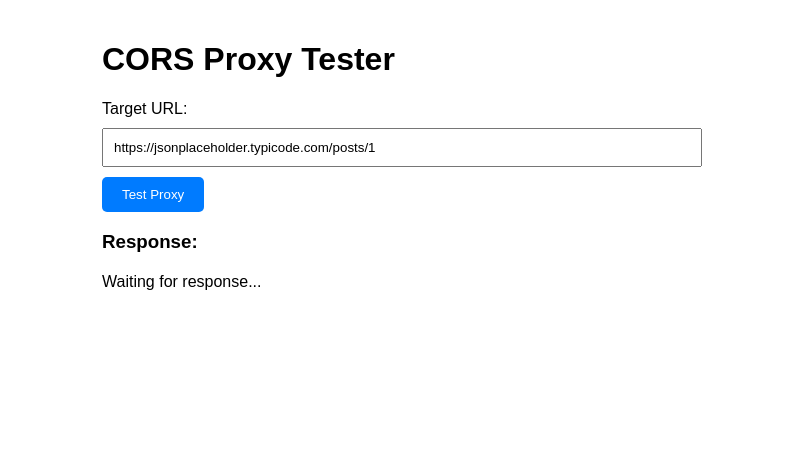
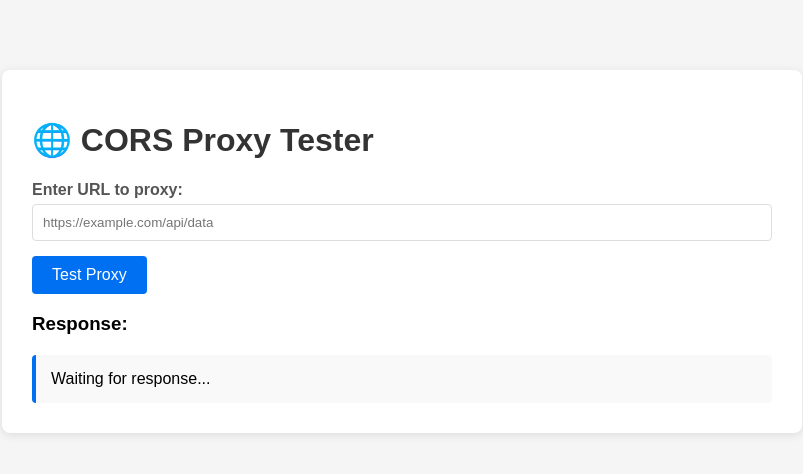
Before and after one commit to fikimaul/cors-proxy, a website: page public/index.html in a window 1280 px wide. Shown: the whole page, without its empty margins (238-1041 px from the left). Drawn offline with Linux system fonts and the light colour scheme.

```diff
--- a/public/index.html
+++ b/public/index.html
@@ -5,24 +5,81 @@
     <meta name="viewport" content="width=device-width, initial-scale=1.0">
     <title>CORS Proxy Tester</title>
     <style>
-    body { font-family: Arial; padding: 20px; max-width: 600px; margin: 0 auto; }
-    input { width: 100%; padding: 10px; margin: 10px 0; box-sizing: border-box; }
-    button { padding: 10px 20px; cursor: pointer; background: #007bff; color: white; border: none; border-radius: 5px; }
-    pre { background: #f0f0f0; padding: 10px; border-radius: 5px; overflow-x: auto; max-height: 400px; }
-    #response { margin-top: 20px; }
-    #response img { max-width: 100%; height: auto; border-radius: 5px; }
+        body {
+            font-family: Arial, sans-serif;
+            max-width: 800px;
+            margin: 50px auto;
+            padding: 20px;
+            background: #f5f5f5;
+        }
+        .container {
+            background: white;
+            padding: 30px;
+            border-radius: 8px;
+            box-shadow: 0 2px 10px rgba(0,0,0,0.1);
+        }
+        h1 {
+            color: #333;
+        }
+        .form-group {
+            margin-bottom: 15px;
+        }
+        label {
+            display: block;
+            margin-bottom: 5px;
+            font-weight: bold;
+            color: #555;
+        }
+        input {
+            width: 100%;
+            padding: 10px;
+            border: 1px solid #ddd;
+            border-radius: 4px;
+            box-sizing: border-box;
+        }
+        button {
+            background: #0070f3;
+            color: white;
+            padding: 10px 20px;
+            border: none;
+            border-radius: 4px;
+            cursor: pointer;
+            font-size: 16px;
+        }
+        button:hover {
+            background: #0051cc;
+        }
+        #response {
+            margin-top: 20px;
+            padding: 15px;
+            background: #f9f9f9;
+            border-left: 4px solid #0070f3;
+            border-radius: 4px;
+        }
+        pre, img {
+            max-width: 100%;
+            overflow-x: auto;
+        }
     </style>
 </head>
 <body>
-  <h1>CORS Proxy Tester</h1>
+    <div class="container">
+        <h1>🌐 CORS Proxy Tester</h1>
 
-  <label>Target URL:</label>
-  <input type="text" id="url" value="https://jsonplaceholder.typicode.com/posts/1" placeholder="Enter target URL">
+        <div class="form-group">
+            <label for="url">Enter URL to proxy:</label>
+            <input
+                type="text"
+                id="url"
+                placeholder="https://example.com/api/data"
+            >
+        </div>
 
         <button onclick="testProxy()">Test Proxy</button>
 
         <h3>Response:</h3>
         <div id="response">Waiting for response...</div>
+    </div>
 
     <script>
         async function testProxy() {
```
Also changed, not shown: package.json (+5 -2 lines), server.js (deleted, +0 -33 lines), README.md (added), vercel.json, 1 other file. Lines whose indentation alone changed are shown as unchanged.
